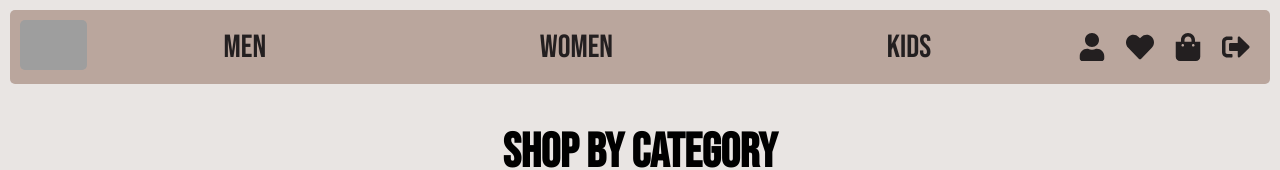
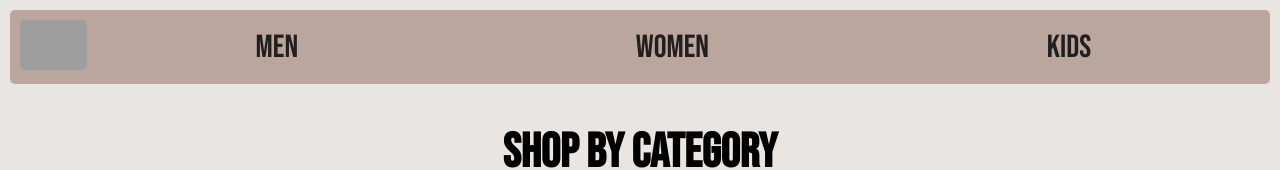
Before and after one commit to Mihir355/E-commerce, a React (Create React App) app in the folder frontend/: page /homepage in a window 1280 px wide. Shown: the top 170 px of the page. Built offline with nearby package versions, Linux system fonts and the light colour scheme; grey boxes are pictures that could not be loaded.

Commit message:
modified navbar component and styling

```diff
--- a/frontend/src/components/Nav.js
+++ b/frontend/src/components/Nav.js
@@ -1,10 +1,17 @@
-import React from "react";
+import React, { useState } from "react";
 import { useNavigate } from "react-router-dom";
 import "../styling/nav.css";
-import { FaUser, FaHeart, FaShoppingBag, FaSignOutAlt } from "react-icons/fa";
+import {
+  FaUser,
+  FaHeart,
+  FaShoppingBag,
+  FaSignOutAlt,
+  FaBars,
+} from "react-icons/fa";
 
 const Nav = () => {
   const navigate = useNavigate();
+  const [dropdownOpen, setDropdownOpen] = useState(false);
 
   const handleLogoClick = () => {
     navigate("/homepage");
@@ -27,6 +34,10 @@ const Nav = () => {
     navigate("/");
   };
 
+  const toggleDropdown = () => {
+    setDropdownOpen(!dropdownOpen);
+  };
+
   return (
     <nav className="navbar">
       <div
@@ -45,13 +56,31 @@ const Nav = () => {
         <span onClick={() => navigate("/category/kids")}>Kids</span>
       </div>
       <div className="icons">
-        <FaUser onClick={handleProfileClick} style={{ cursor: "pointer" }} />
-        <FaHeart onClick={handleWishlistClick} style={{ cursor: "pointer" }} />
-        <FaShoppingBag
-          onClick={handleCartClick}
+        <FaBars
+          className="dropdown-icon"
+          onClick={toggleDropdown}
           style={{ cursor: "pointer" }}
         />
-        <FaSignOutAlt onClick={handleLogout} style={{ cursor: "pointer" }} />
+        {dropdownOpen && (
+          <div className="dropdown-menu">
+            <FaUser
+              onClick={handleProfileClick}
+              style={{ cursor: "pointer" }}
+            />
+            <FaHeart
+              onClick={handleWishlistClick}
+              style={{ cursor: "pointer" }}
+            />
+            <FaShoppingBag
+              onClick={handleCartClick}
+              style={{ cursor: "pointer" }}
+            />
+            <FaSignOutAlt
+              onClick={handleLogout}
+              style={{ cursor: "pointer" }}
+            />
+          </div>
+        )}
       </div>
     </nav>
   );
--- a/frontend/src/styling/nav.css
+++ b/frontend/src/styling/nav.css
@@ -13,7 +13,6 @@
   height: 50px;
   border-radius: 5px;
 }
-
 
 .options {
   display: flex;
@@ -32,17 +31,45 @@
 .icons {
   display: flex;
   align-items: center;
+  position: relative;
 }
 
-.icons svg {
-  margin: 0 10px;
-  cursor: pointer;
+.dropdown-icon {
   font-size: 1.75em;
   color: #231F20;
 }
 
-.logout-icon {
-  color: #e74c3c;
+.dropdown-menu {
+  position: absolute;
+  top: 100%;
+  right: 0;
+  background-color: #baa69d;
+  border-radius: 5px;
+  padding: 10px;
+  display: flex;
+  flex-direction: column;
+}
+
+.dropdown-menu svg {
+  margin: 5px 0;
+  font-size: 1.75em;
+  color: #231F20;
+}
+
+@media (min-width: 580px) {
+  .dropdown-icon {
+    display: none;
+  }
+  .icons svg {
+    margin: 0 10px;
+    font-size: 1.75em;
+  }
+}
+
+@media (max-width: 580px) {
+  .icons svg:not(.dropdown-icon) {
+    display: none;
+  }
 }
 
 @font-face {
```
